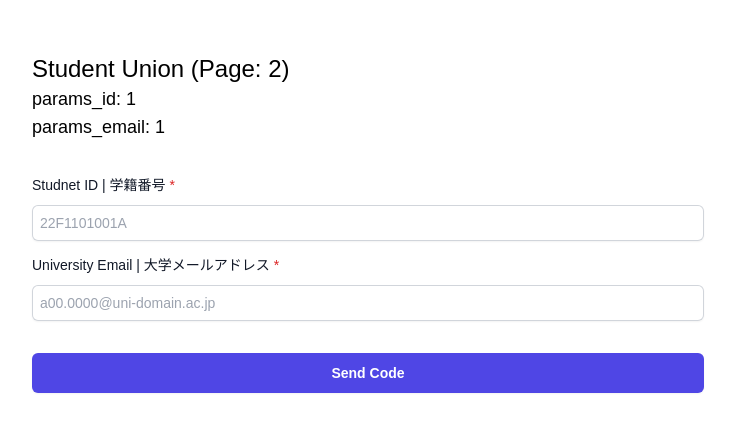
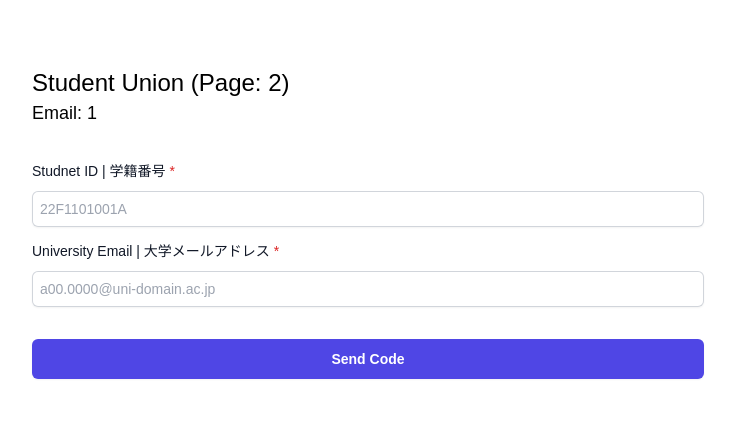
Before and after one commit to chuo-glomac/student-union-web, a Next.js app: page /registration/memberInfo/1/1 in a window 1280 px wide. Shown: the part 177-608 px from the top of the page, without its empty margins (272-1007 px from the left). Built offline with nearby package versions, Linux system fonts and the light colour scheme.

Commit message:
update params page

```diff
--- a/app/registration/memberInfo/[params_id]/[params_email]/page.tsx
+++ b/app/registration/memberInfo/[params_id]/[params_email]/page.tsx
@@ -239,8 +239,8 @@ export default function SignUpPage() {
       <div className="group max-w-2xl w-full flex flex-col">
         <div className="text-2xl font-medium mb-8">
           Student Union (Page: {page})
-          <p className="text-lg font-normal">params_id: {params_id}</p>
-          <p className="text-lg font-normal">params_email: {params_email}</p>
+          {/* <p className="text-lg font-normal">params_id: {params_id}</p> */}
+          <p className="text-lg font-normal">Email: {params_email}</p>
         </div>
 
         <form className="group max-w-2xl w-full flex flex-col">
--- a/app/registration/page.tsx
+++ b/app/registration/page.tsx
@@ -10,7 +10,7 @@ import { supabase } from "@/utils/supabase";
 export default function SignUpPage() {
   const [page, setPage] = useState<number>(1);
   const [email, setEmail] = useState<string>("");
-  const [isCheckedAgreement, setIsCheckedAgreement] = useState<boolean>(true);
+  const [isCheckedAgreement, setIsCheckedAgreement] = useState<boolean>(false);
   const [isCheckedLetter, setIsCheckedLetter] = useState<boolean>(true);
   const [isLoading, setIsLoading] = useState<boolean>(false);
 
```
